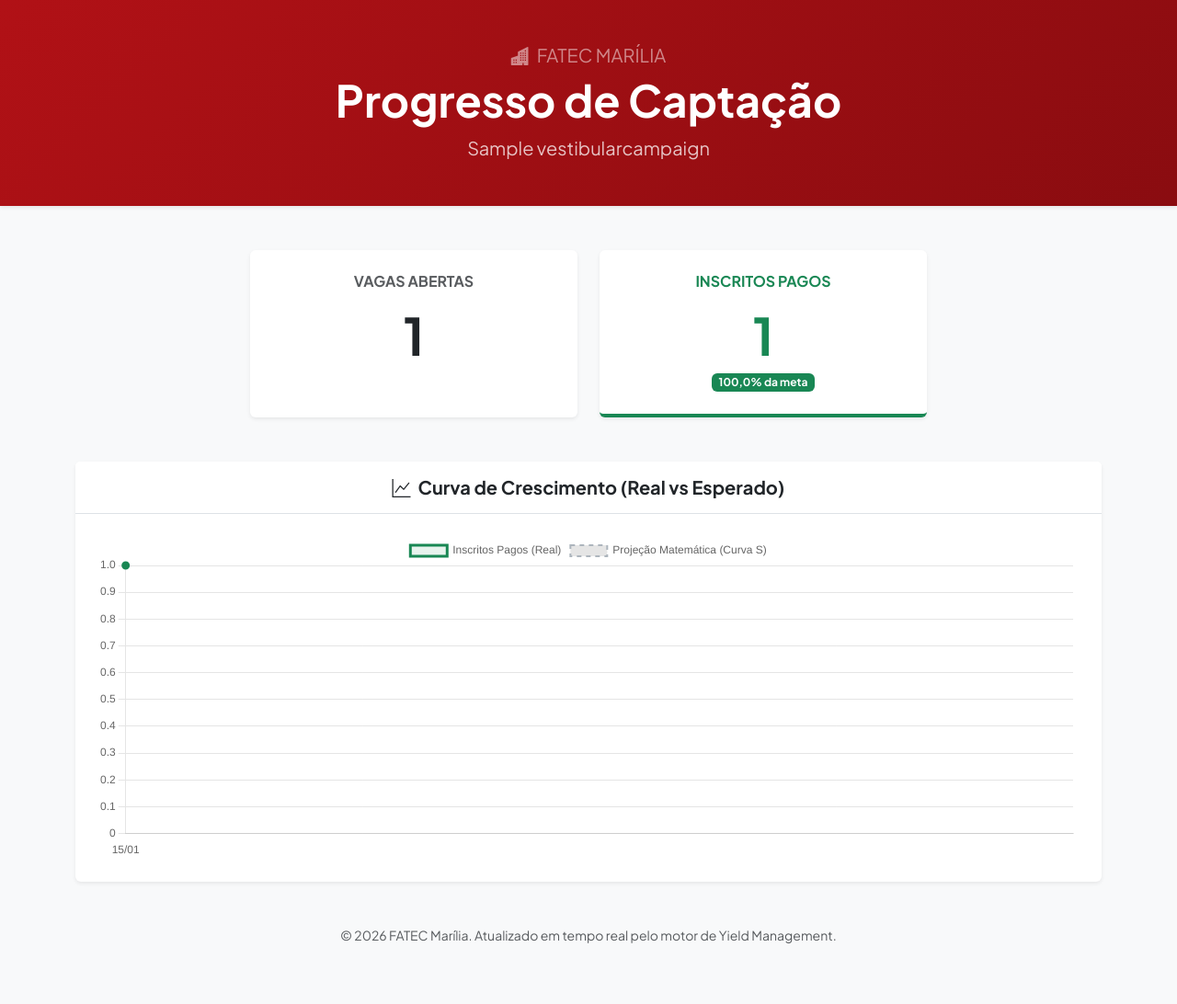
After one commit to jbcnrlz/openscc, a Django app: page /odin/campanha/1/progresso/ in a window 1280 px wide. The commit adds this page. Shown: the whole page at 92% size. Run offline with Django 5.2, Linux system fonts and the light colour scheme; tables that the repository leaves empty hold one stand-in row (values such as "Sample post").

Commit message:
feat: Add import functionality for exemption leads and public progress dashboard for campaigns

```diff
--- a/openscc/odin/templates/odin/campaign_dashboard.html
+++ b/openscc/odin/templates/odin/campaign_dashboard.html
@@ -31,6 +31,9 @@
         <button type="button" class="btn btn-outline-dark fw-bold shadow-sm" data-bs-toggle="modal" data-bs-target="#qrCodeModal">
             <i class="bi bi-qr-code me-1"></i> QR Code
         </button>
+        <a href="{% url 'odin:campaign_public_progress' campaign.id %}" target="_blank" class="btn btn-outline-info text-dark fw-bold shadow-sm">
+            <i class="bi bi-share me-1"></i> Link de Acompanhamento
+        </a>
     </div>
 </div>
 
--- a/openscc/odin/templates/odin/generic_form.html
+++ b/openscc/odin/templates/odin/generic_form.html
@@ -34,7 +34,7 @@
                 <h5 class="mb-0"><i class="bi bi-plus-circle me-2"></i>Novo Registro Institucional</h5>
             </div>
             <div class="card-body bg-white p-4">
-                <form method="post" class="django-form">
+                <form method="post" class="django-form" enctype="multipart/form-data" novalidate>
                     {% csrf_token %}
 
                     {% for field in form %}
--- /dev/null
+++ b/openscc/odin/templates/odin/public_progress.html
@@ -0,0 +1,128 @@
+{% load static %}
+<!DOCTYPE html>
+<html lang="pt-br">
+<head>
+    <meta charset="UTF-8">
+    <meta name="viewport" content="width=device-width, initial-scale=1.0">
+    <title>Progresso do Vestibular - {{ campaign.course.name }}</title>
+    <link href="https://fonts.googleapis.com/css2?family=Plus+Jakarta+Sans:wght@400;600;700;800&display=swap" rel="stylesheet">
+    <link href="https://cdn.jsdelivr.net/npm/bootstrap@5.3.2/dist/css/bootstrap.min.css" rel="stylesheet">
+    <link rel="stylesheet" href="https://cdn.jsdelivr.net/npm/bootstrap-icons@1.11.1/font/bootstrap-icons.css">
+
+    <style>
+        body { font-family: 'Plus Jakarta Sans', sans-serif; background-color: #f8f9fa; }
+        .hero-header { background: linear-gradient(135deg, #b11116 0%, #8a0c10 100%); color: white; padding: 3rem 0; }
+    </style>
+</head>
+<body>
+
+    <!-- CABEÇALHO FATEC -->
+    <div class="hero-header text-center shadow-sm">
+        <div class="container">
+            <h5 class="text-white-50 text-uppercase tracking-widest mb-2"><i class="bi bi-buildings-fill me-2"></i>FATEC Marília</h5>
+            <h1 class="display-5 fw-bold mb-0">Progresso de Captação</h1>
+            <p class="fs-5 mt-2 mb-0 opacity-75">{{ campaign.name }}</p>
+        </div>
+    </div>
+
+    <div class="container py-5">
+
+        <!-- KPIs BÁSICOS -->
+        <div class="row g-4 mb-5 justify-content-center">
+            <div class="col-md-4">
+                <div class="card border-0 shadow-sm text-center h-100">
+                    <div class="card-body p-4">
+                        <h6 class="text-muted fw-bold text-uppercase mb-3">Vagas Abertas</h6>
+                        <h1 class="display-4 fw-bolder text-dark mb-0">{{ goal }}</h1>
+                    </div>
+                </div>
+            </div>
+
+            <div class="col-md-4">
+                <div class="card border-0 shadow-sm text-center h-100 border-bottom border-4 border-success">
+                    <div class="card-body p-4">
+                        <h6 class="text-success fw-bold text-uppercase mb-3">Inscritos Pagos</h6>
+                        <h1 class="display-4 fw-bolder text-success mb-0">{{ total_paid }}</h1>
+                        <span class="badge bg-success mt-2">{{ progress_pct }}% da meta</span>
+                    </div>
+                </div>
+            </div>
+        </div>
+
+        <!-- GRÁFICO LIMPO (SEM PATROCÍNIOS) -->
+        <div class="row">
+            <div class="col-12">
+                <div class="card border-0 shadow-sm">
+                    <div class="card-header bg-white border-bottom py-3">
+                        <h5 class="fw-bold mb-0 text-dark text-center"><i class="bi bi-graph-up me-2"></i>Curva de Crescimento (Real vs Esperado)</h5>
+                    </div>
+
+                    <div class="card-body p-4" style="height: 400px; position: relative;">
+                        <canvas id="publicYieldChart"></canvas>
+                    </div>
+                </div>
+            </div>
+        </div>
+
+        <div class="text-center mt-5 text-muted small">
+            <p>© {% now "Y" %} FATEC Marília. Atualizado em tempo real pelo motor de Yield Management.</p>
+        </div>
+    </div>
+
+    <!-- SCRIPT DO GRÁFICO (REDUZIDO) -->
+    <script src="https://cdn.jsdelivr.net/npm/chart.js"></script>
+    <script>
+        document.addEventListener("DOMContentLoaded", function() {
+            const ctx = document.getElementById('publicYieldChart').getContext('2d');
+
+            // Pega o JSON limpo gerado pela View
+            const chartData = JSON.parse('{{ clean_chart_data|escapejs }}');
+
+            if (chartData && chartData.labels) {
+                new Chart(ctx, {
+                    type: 'line',
+                    data: {
+                        labels: chartData.labels,
+                        datasets: [
+                            {
+                                label: 'Inscritos Pagos (Real)',
+                                data: chartData.real_pagantes,
+                                borderColor: '#198754',
+                                backgroundColor: 'rgba(25, 135, 84, 0.1)',
+                                borderWidth: 3,
+                                fill: true,
+                                tension: 0.4,
+                                pointBackgroundColor: '#198754'
+                            },
+                            {
+                                label: 'Projeção Matemática (Curva S)',
+                                data: chartData.projetada,
+                                borderColor: '#adb5bd',
+                                borderDash: [5, 5],
+                                borderWidth: 2,
+                                fill: false,
+                                tension: 0.4,
+                                pointRadius: 0
+                            }
+                            // NOTE: O dataset de patrocínios foi removido no Python e não existe aqui!
+                        ]
+                    },
+                    options: {
+                        responsive: true,
+                        maintainAspectRatio: false,
+                        interaction: { mode: 'index', intersect: false },
+                        plugins: {
+                            legend: { position: 'top' },
+                            tooltip: { backgroundColor: 'rgba(0, 0, 0, 0.8)' }
+                        },
+                        scales: {
+                            y: { beginAtZero: true, grid: { borderDash: [2, 4] } },
+                            x: { grid: { display: false } }
+                        }
+                    }
+                });
+            }
+        });
+    </script>
+</body>
+</html>
--- a/openscc/odin/urls.py
+++ b/openscc/odin/urls.py
@@ -103,4 +103,7 @@ urlpatterns = [
     path('lead/<int:pk>/editar/', views.CampaignLeadUpdateView.as_view(), name='lead_update'),
     # Cadastro manual de Leads pela equipe
     path('leads/novo/', views.ManualLeadCreateView.as_view(), name='lead_create_manual'),
+    path('leads/importar-isencao/', views.ImportIsencaoView.as_view(), name='lead_import_isencao'),
+    # Link público para os professores acompanharem o vestibular
+    path('campanha/<int:pk>/progresso/', views.CampaignPublicProgressView.as_view(), name='campaign_public_progress'),
 ]
--- a/openscc/odin/views.py
+++ b/openscc/odin/views.py
@@ -1,8 +1,8 @@
-import csv, datetime, json, qrcode
+import csv, datetime, json, qrcode, pandas as pd
 from django.http import JsonResponse
 from django.utils.decorators import method_decorator
 from django.views.decorators.csrf import csrf_exempt
-
+from django.views.generic import FormView
 from django.http import HttpResponse
 from django.views import View
 from django.urls import reverse_lazy, reverse
@@ -927,3 +927,106 @@ class ManualLeadCreateView(ProfessorRequiredMixin, CreateView):
         # Após salvar, redireciona de volta para a Base Central de Leads
         # (Substitua 'odin:lead_list' pelo nome exato da URL da sua Base Central, se for diferente)
         return reverse_lazy('odin:lead_list')
+
+# 1. Formulário embutido para fazer o Upload
+class ImportIsencaoForm(forms.Form):
+    arquivo = forms.FileField(
+        label="Arquivo de Isenção (.xls)",
+        help_text="Faça o upload do arquivo Inscritos-Isencao.xls gerado pelo sistema. Todos entrarão com status 'Isenção'."
+    )
+    # Deixa a equipe vincular esses leads a uma campanha específica, se quiser
+    campaign = forms.ModelChoiceField(
+        queryset=VestibularCampaign.objects.all(),
+        required=False,
+        empty_label="--- Nenhuma (Deixar na Base Central) ---",
+        label="Vincular à Campanha (Opcional)",
+        widget=forms.Select(attrs={'class': 'form-select'})
+    )
+
+    def __init__(self, *args, **kwargs):
+        super().__init__(*args, **kwargs)
+        self.fields['arquivo'].widget.attrs.update({'class': 'form-control', 'accept': '.xls,.html'})
+
+
+# 2. A View que processa o arquivo
+class ImportIsencaoView(ProfessorRequiredMixin, FormView):
+    template_name = 'odin/generic_form.html'
+    form_class = ImportIsencaoForm
+    success_url = reverse_lazy('odin:lead_list')
+
+    def get_context_data(self, **kwargs):
+        context = super().get_context_data(**kwargs)
+        context['title'] = "Importar Planilha de Isenções"
+        return context
+
+    def form_valid(self, form):
+        arquivo = self.request.FILES['arquivo']
+        campaign = form.cleaned_data.get('campaign')
+
+        try:
+            # O Pandas lê automaticamente a tabela HTML escondida no .xls
+            dfs = pd.read_html(arquivo)
+            df = dfs[0]
+
+            novos_leads = []
+
+            # Percorre cada linha da planilha
+            for index, row in df.iterrows():
+                nome = str(row.get('Nome', '')).strip()
+                celular = str(row.get('Celular', '')).strip()
+                email = str(row.get('E-mail', '')).strip()
+
+                # Se a linha tiver um nome válido (ignora linhas vazias/NaN)
+                if nome and nome.lower() != 'nan' and nome != '---':
+
+                    # Limpa "nan" do telefone e email caso estejam em branco
+                    if celular.lower() == 'nan': celular = ''
+                    if email.lower() == 'nan': email = ''
+
+                    novos_leads.append(CampaignLead(
+                        name=nome,
+                        phone=celular,
+                        email=email,
+                        status='isencao', # <--- Já entra com o status correto do funil
+                        campaign=campaign
+                    ))
+
+            # Salva todos os 56 de uma vez no banco de dados!
+            CampaignLead.objects.bulk_create(novos_leads)
+
+            messages.success(self.request, f"{len(novos_leads)} candidatos importados com sucesso para a fila de Isenção!")
+
+        except Exception as e:
+            messages.error(self.request, f"Erro ao processar o arquivo. Verifique se o formato está correto. Detalhe técnico: {str(e)}")
+
+        return super().form_valid(form)
+
+class CampaignPublicProgressView(DetailView):
+    """Dashboard de somente leitura para compartilhar com os professores (sem dados sensíveis)"""
+    model = VestibularCampaign
+    template_name = 'odin/public_progress.html'
+    context_object_name = 'campaign'
+
+    def get_context_data(self, **kwargs):
+        context = super().get_context_data(**kwargs)
+
+        # 1. Pega os dados originais do gráfico
+        raw_chart_data = self.object.get_chart_data()
+        chart_data = json.loads(raw_chart_data)
+
+        # 2. APAGA os dados de patrocínio para esconder a estratégia financeira
+        if 'real_patrocinados' in chart_data:
+            del chart_data['real_patrocinados']
+
+        # Devolve o JSON limpo para o template
+        context['clean_chart_data'] = json.dumps(chart_data)
+
+        # 3. Indicadores Básicos
+        context['total_paid'] = self.object.accumulated_paid
+        context['goal'] = self.object.vacancies
+        if context['goal'] > 0:
+            context['progress_pct'] = round((context['total_paid'] / context['goal']) * 100, 1)
+        else:
+            context['progress_pct'] = 0
+
+        return context
```
Also changed, not shown: openscc/odin/templates/odin/lead_list.html (+6 -1 lines), openscc/odin/models.py (line endings or trailing spaces).
